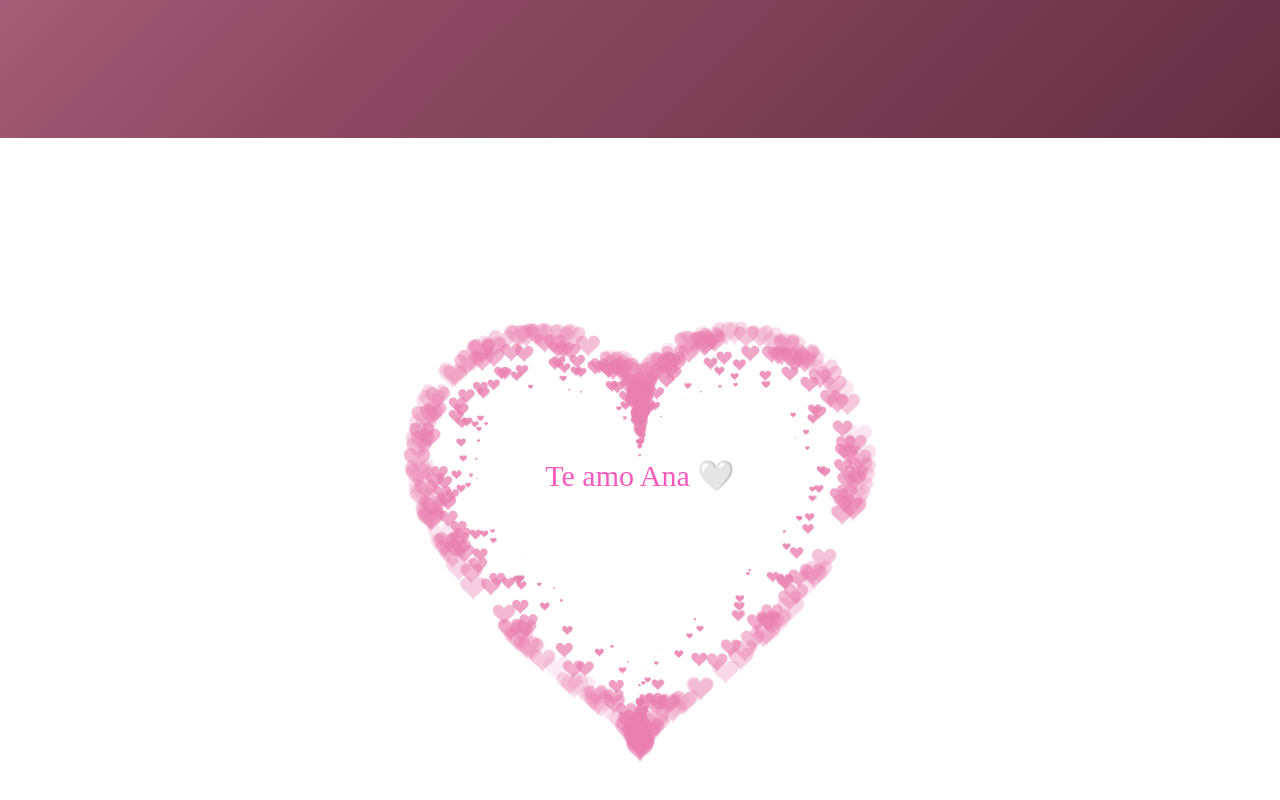
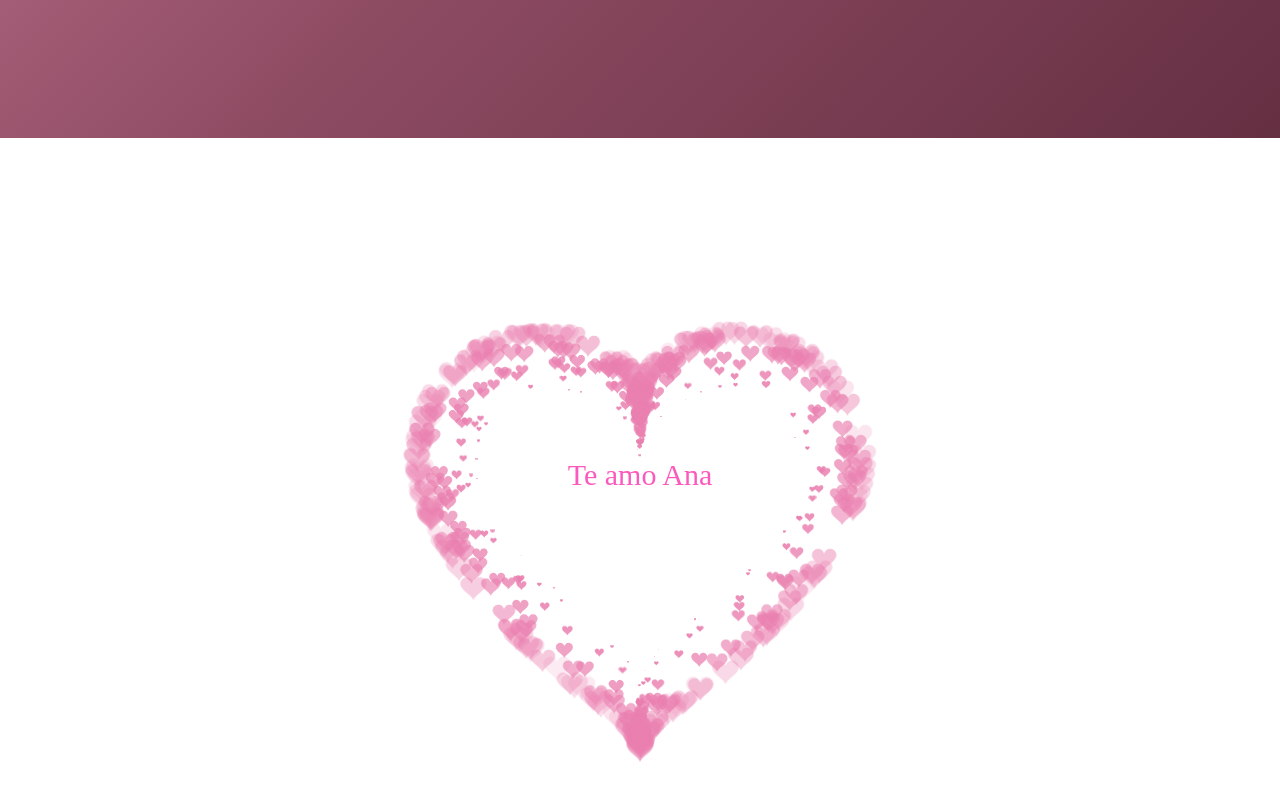
Before and after one commit to Arampw/ily, a plain HTML site: page index.html in a window 1280 px wide. Shown: the part 662-1462 px from the top of the page. Drawn offline with Linux system fonts and the light colour scheme.

Commit message:
Update index.html

```diff
--- a/index.html
+++ b/index.html
@@ -184,7 +184,7 @@
 
     <canvas id="pinkboard"></canvas>
 
-    <div class="title">Te amo Ana 🤍</div>
+    <div class="title">Te amo Ana</div>
     <script>
 
         var settings = {
```
